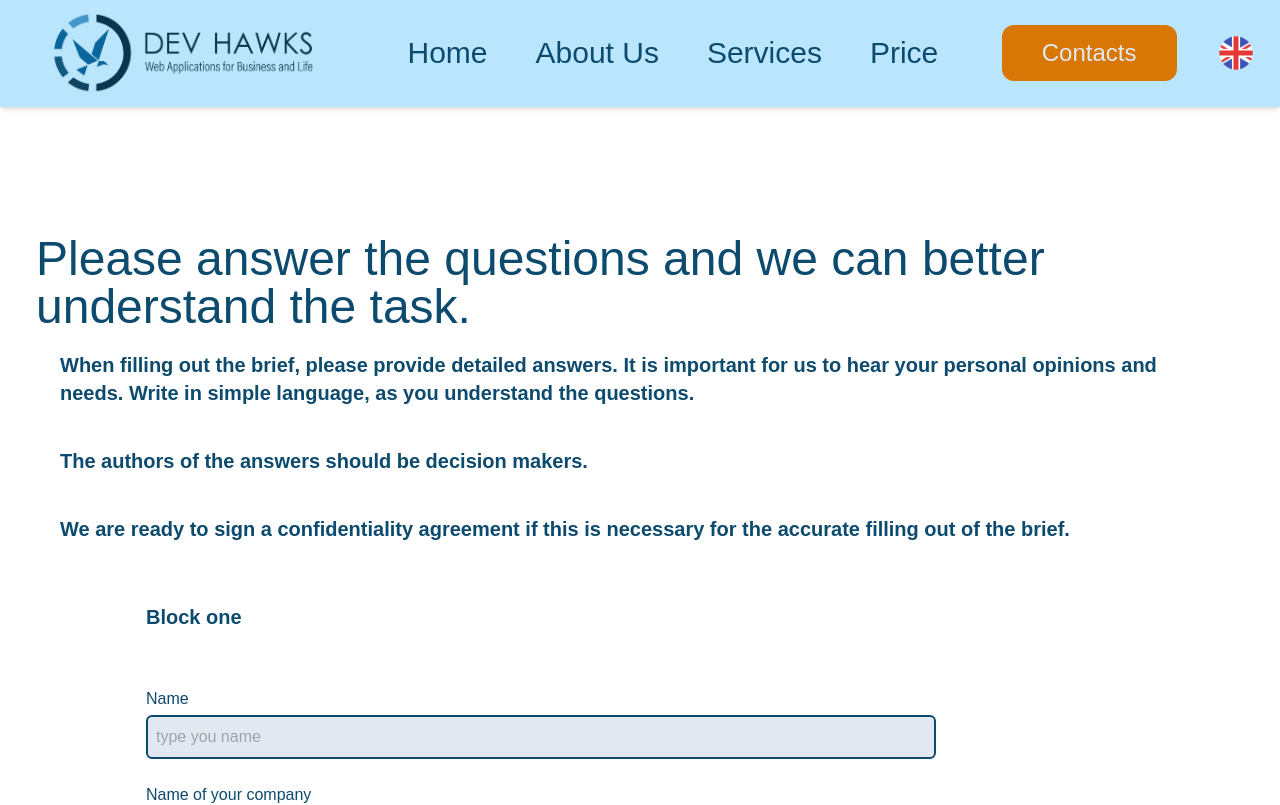
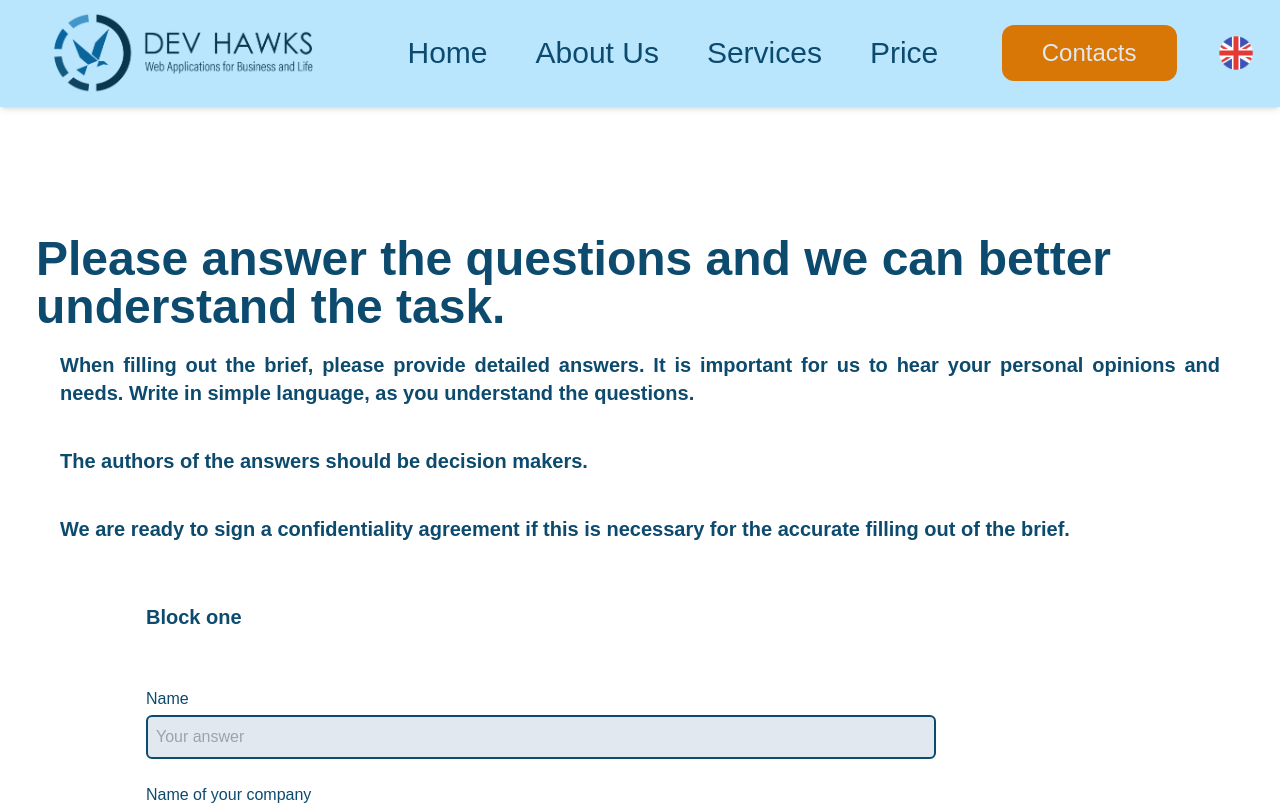
Before and after one commit to Minaht007/DEV-HAWKS-II, a Next.js app: page /en/getStarted in a window 1280 px wide. Shown: the top 805 px of the page. Built offline with nearby package versions, Linux system fonts and the light colour scheme.

Commit message:
get started styles

```diff
--- a/src/components/getStartedComponents.jsx
+++ b/src/components/getStartedComponents.jsx
@@ -1,12 +1,12 @@
 "use client"
 import { useTranslations } from "next-intl";
 
-const titleStyle = "text-5xl px-4 pt-16 text-textContacts";
+const titleStyle = "sm:text-3xl md:text-4xl desk:text-5xl px-4 pt-16 text-textContacts font-bold";
 const underTitleStyle = "text-xl font-bold py-5 px-10 text-textContacts";
 const labelStyle = "flex flex-col py-4 text-textContacts pb-2";
 const inputStyle =
   " py-2 pl-2 w-4/5 mt-1 border-2 rounded-md border-textContacts bg-secondaryBG text-textContacts";
-const blockStyle = "text-xl font-bold my-10 text-textContacts";
+const blockStyle = "text-xl font-bold sm:my-4 md:my-6 desk:my-10 text-textContacts";
 
 const Brief = () => {
 
@@ -14,20 +14,20 @@ const Brief = () => {
 
 
   return (
-    <div className="flex flex-col items-center py-16 mx-5">
+    <div className="flex flex-col items-center sm:my-4 md:my-8 desk:my-16 mx-5">
       <div>
         <h1 className={titleStyle}>
           {t('title1')}
         </h1>
       </div>
       <div>
-        <p className={underTitleStyle}>
+        <p className={underTitleStyle} style={{textAlign: "justify"}}>
         {t('title2')}
         </p>
-        <p className={underTitleStyle}>
+        <p className={underTitleStyle} style={{textAlign: "justify"}}>
         {t('title3')}
         </p>
-        <p className={underTitleStyle}>
+        <p className={underTitleStyle} style={{textAlign: "justify"}}>
         {t('title4')}
         </p>
       </div>
@@ -39,7 +39,7 @@ const Brief = () => {
         {t('label1')}
           <input
             type="text"
-            placeholder="type you name"
+            placeholder={t('getStartedPlaceholder')}
             required
             min={3}
             className={inputStyle}
```
